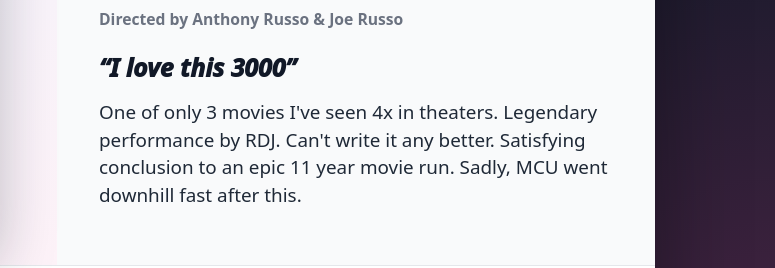
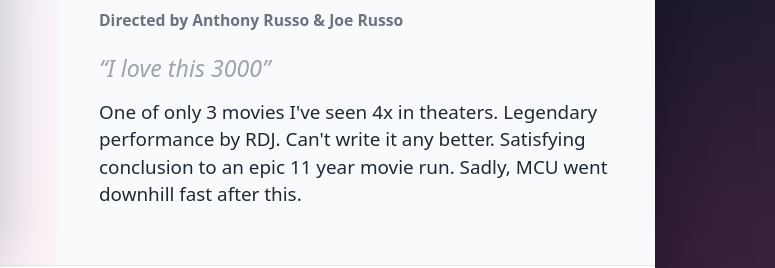
Before and after one commit to smohanty92/rankingslist, a plain HTML site: page list.html in a window 1280 px wide. Shown: the part 613-881 px from the top of the page, 505-1280 px from the left. Drawn offline with Linux system fonts and the light colour scheme.

Commit message:
Add files via upload

```diff
--- a/list.html
+++ b/list.html
@@ -36,7 +36,7 @@
           <h2 id="entryTitle"></h2>
           <div class="movie-year" id="entryYear"></div>
           <div class="director" id="entryDirector"></div>
-          <div class="quote" id="entryQuote"></div>
+          <blockquote class="quote hidden" id="entryQuote"></blockquote>
           <p class="comment" id="entryComment"></p>
         </div>
       </div>
--- a/script.js
+++ b/script.js
@@ -71,7 +71,15 @@
   entryTitle.textContent = item.title;
   entryYear.textContent = item.year ? `(${item.year})` : "";
   entryDirector.textContent = item.director ? `Directed by ${item.director}` : "";
-  entryQuote.textContent = item.quote ? `“${item.quote}”` : "";
+
+  if (item.quote) {
+    entryQuote.textContent = `“${item.quote}”`;
+    entryQuote.classList.remove("hidden");
+  } else {
+    entryQuote.textContent = "";
+    entryQuote.classList.add("hidden");
+  }
+
   entryComment.textContent = item.comment || "";
 
   if (item.image) {
--- a/styles.css
+++ b/styles.css
@@ -246,13 +246,13 @@
 .entry-image {
   width: 100%;
   height: 100%;
-  object-fit: cover;
+  object-fit: fill;
   object-position: center;
   display: block;
 }
 
 .hidden {
-  display: none;
+  display: none !important;
 }
 
 .content-panel {
@@ -282,11 +282,13 @@
 
 .quote {
   margin: 22px 0 16px;
-  font-size: clamp(1.24rem, 4.5vw, 1.55rem);
-  line-height: 1.25;
-  font-weight: 950;
+  padding: 0;
+  border: 0;
+  color: #9ca3af;
+  font-size: clamp(1.18rem, 4.3vw, 1.45rem);
+  line-height: 1.3;
   font-style: italic;
-  color: var(--text);
+  font-weight: 500;
 }
 
 .comment {
```
Also changed, not shown: index.html (+0 -1 lines), 1 other file.
